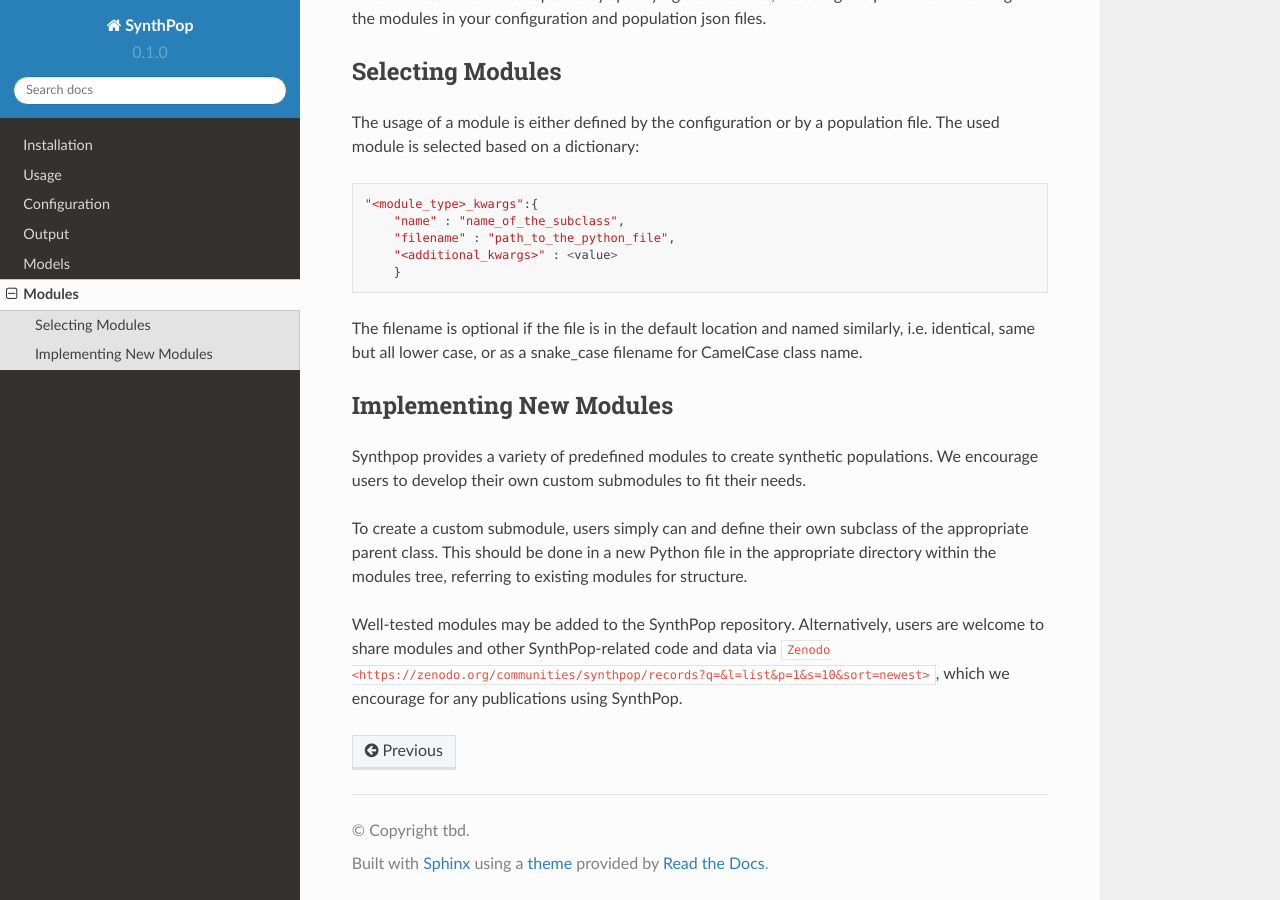
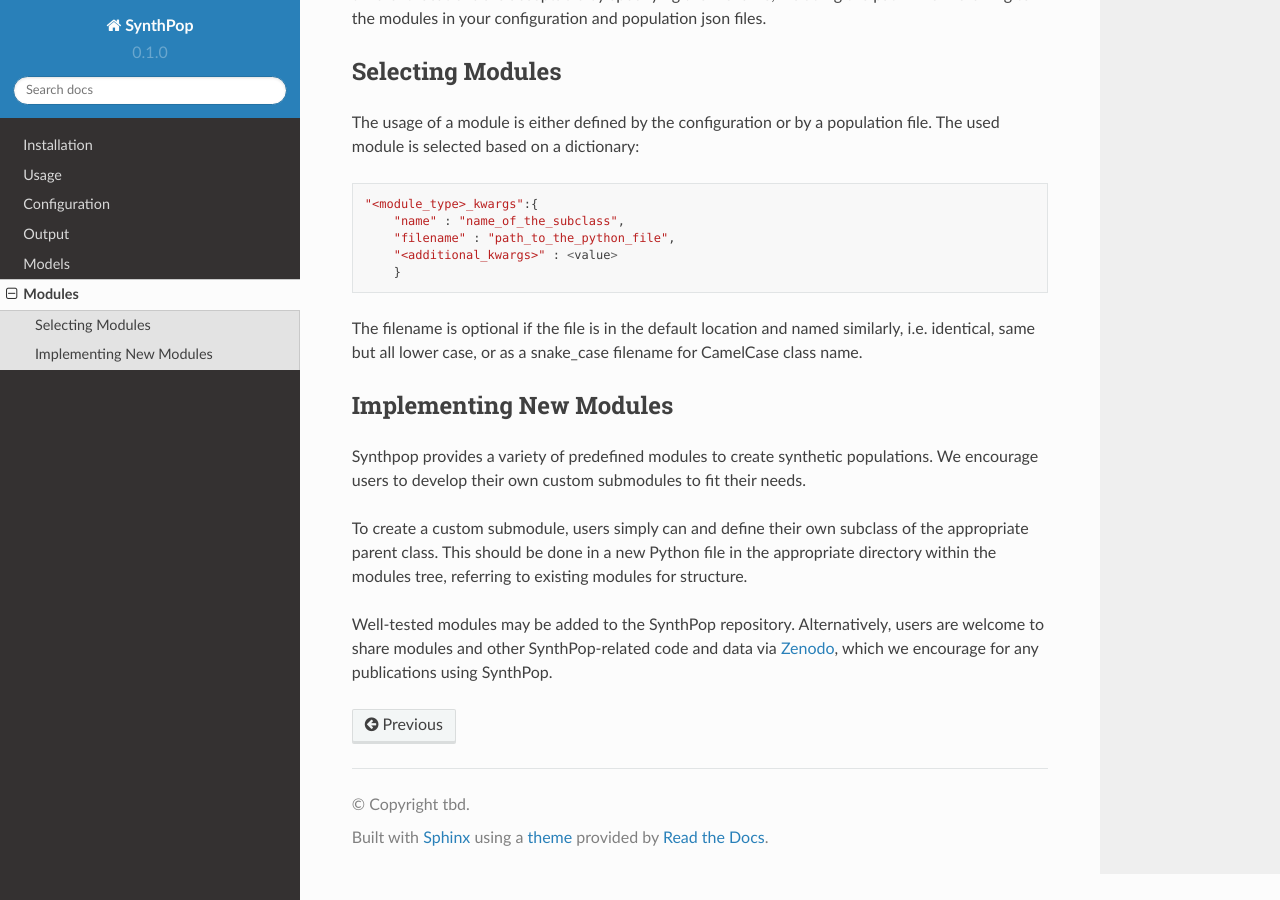
Before and after one commit to synthpop-galaxy/synthpop, a Sphinx documentation site: the page built from docs/source/modules/index.rst, in a window 1280 px wide and 900 px high, scrolled down 939 px. Built offline with Sphinx 7.4.7 and the Read the Docs theme 2.0.0, drawn with Linux system fonts in a browser that asks for light colours.

Commit message:
Update index.rst

```diff
--- a/docs/source/modules/index.rst
+++ b/docs/source/modules/index.rst
@@ -54,4 +54,4 @@
 To create a custom submodule, users simply can and define their own subclass of the appropriate parent class.
 This should be done in a new Python file in the appropriate directory within the modules tree, referring to existing modules for structure.
 
-Well-tested modules may be added to the SynthPop repository. Alternatively, users are welcome to share modules and other SynthPop-related code and data via ``Zenodo <https://zenodo.org/communities/synthpop/records?q=&l=list&p=1&s=10&sort=newest>``, which we encourage for any publications using SynthPop.
+Well-tested modules may be added to the SynthPop repository. Alternatively, users are welcome to share modules and other SynthPop-related code and data via `Zenodo <https://zenodo.org/communities/synthpop/records?q=&l=list&p=1&s=10&sort=newest>`_, which we encourage for any publications using SynthPop.
```
